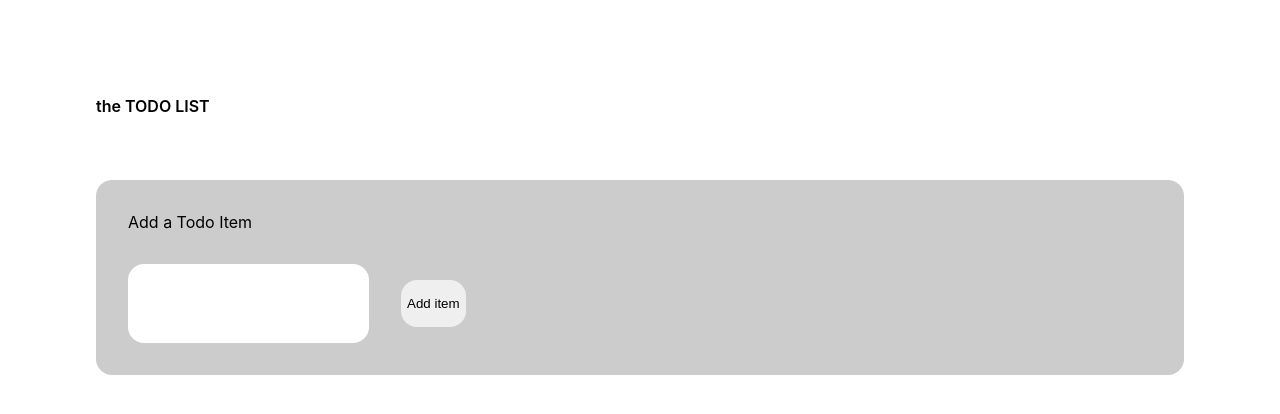
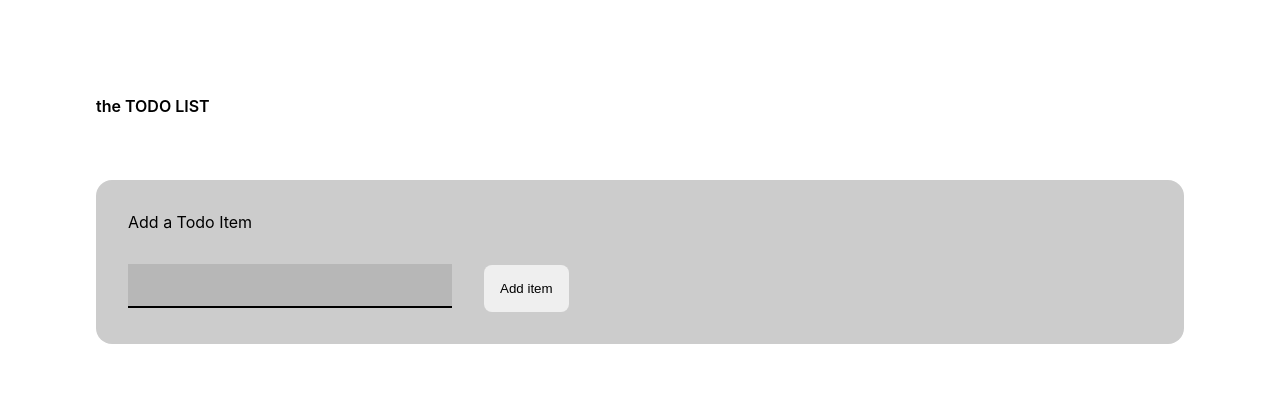
Before and after one commit to bilal-wsib/testing, a React (Create React App) app in the folder testing/: page / in a window 1280 px wide. Shown: the top 414 px of the page. Built offline with nearby package versions, Linux system fonts and the light colour scheme.

Commit message:
made keys for the mapping

```diff
--- a/testing/src/App.css
+++ b/testing/src/App.css
@@ -23,6 +23,7 @@
 }
 
 .form {
+  position: relative;
   background-color: #cccccc;
   padding: 4vmin;
   border-radius: 2vmin;
@@ -33,18 +34,19 @@
 }
 
 .input-style {
-  padding: 4vmin;
+  position: relative;
+  font-size: 24px;
   border: none;
-  border-radius: 2vmin;
+  border-bottom: solid 2px;
   outline: none;
+  padding: 7px;
+  background: rgba(0, 0, 0, 0.1);
 }
 
 .Add-Item-Button {
-  padding-top: 2vmin;
-  padding-bottom: 2vmin;
-  border-radius: 2vmin;
+  padding: 2vmin;
+  border-radius: 1vmin;
   border: none;
-  outline: none;
   margin-left: 4vmin;
 }
 
--- a/testing/src/components/Container.js
+++ b/testing/src/components/Container.js
@@ -77,14 +77,14 @@ export const Container = () => {
                 onSaveEdit={onSaveEdit}
                 cancelEditItem={cancelEditItem}
                 item={item}
-                index={index}
+                key={index}
               />
             ) : (
               <ItemDisplay
                 editItem={editItem}
                 removeItem={removeItem}
                 item={item}
-                index={index}
+                key={index}
               />
             );
           })}
--- a/testing/src/components/container/Item.js
+++ b/testing/src/components/container/Item.js
@@ -13,8 +13,8 @@ export const ItemEdit = (props) => {
         defaultValue={props.item.title}
         onChange={(e) => props.updateVal(e)}
       />
-      <button onClick={() => props.onSaveEdit(props.index)}>Save</button>
-      <button onClick={() => props.cancelEditItem(props.index)}>Cancel</button>
+      <button onClick={() => props.onSaveEdit(props.key)}>Save</button>
+      <button onClick={() => props.cancelEditItem(props.key)}>Cancel</button>
     </div>
   );
 };
@@ -24,13 +24,13 @@ export const ItemDisplay = (props) => {
     <div className="items">
       <p className="itemContent">{props.item.title}</p>
       <button
-        onClick={() => props.editItem(props.index)}
+        onClick={() => props.editItem(props.key)}
         style={{ display: "inline-block" }}
       >
         Edit
       </button>
       <button
-        onClick={() => props.removeItem(props.index)}
+        onClick={() => props.removeItem(props.key)}
         style={{ display: "inline-block" }}
       >
         Delete
```
